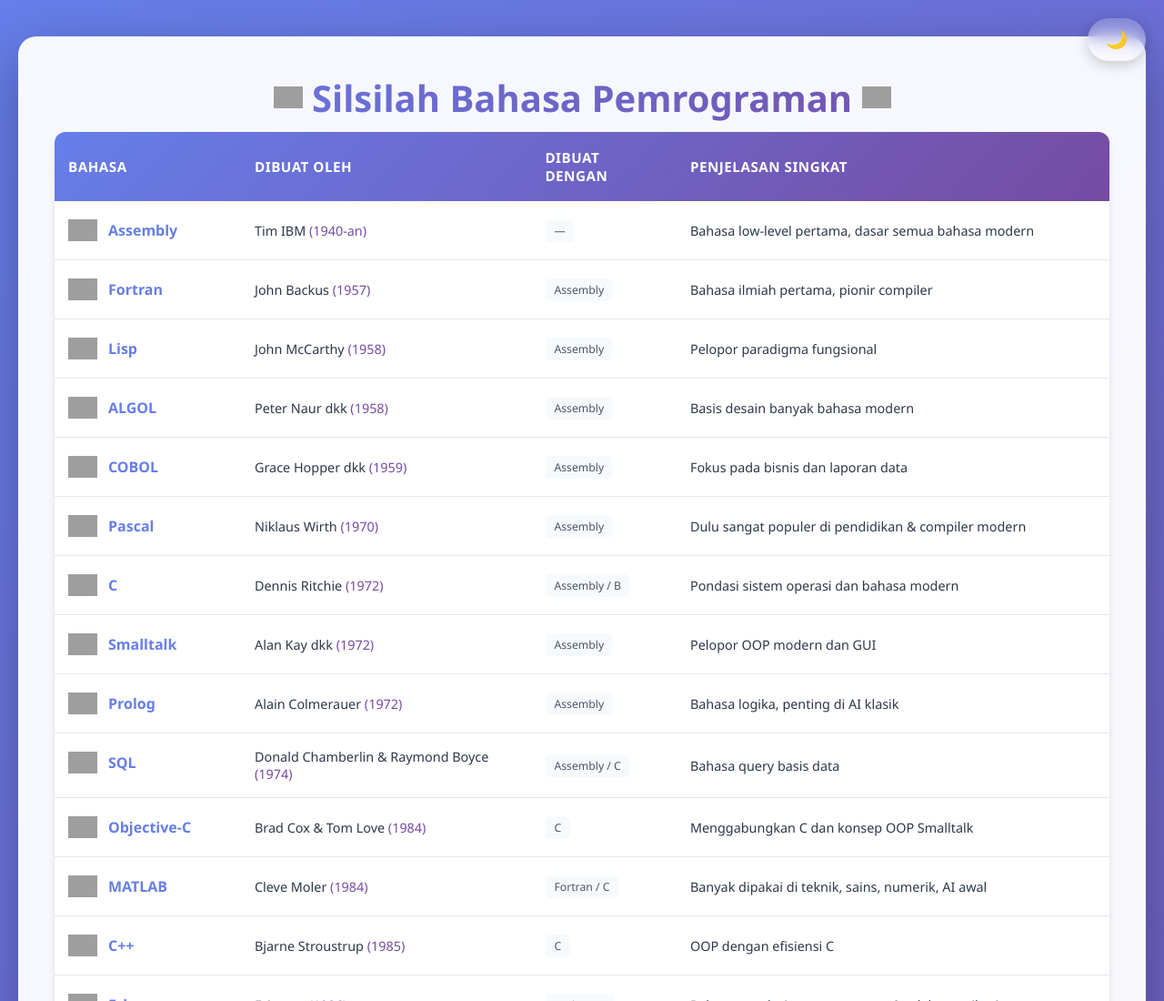
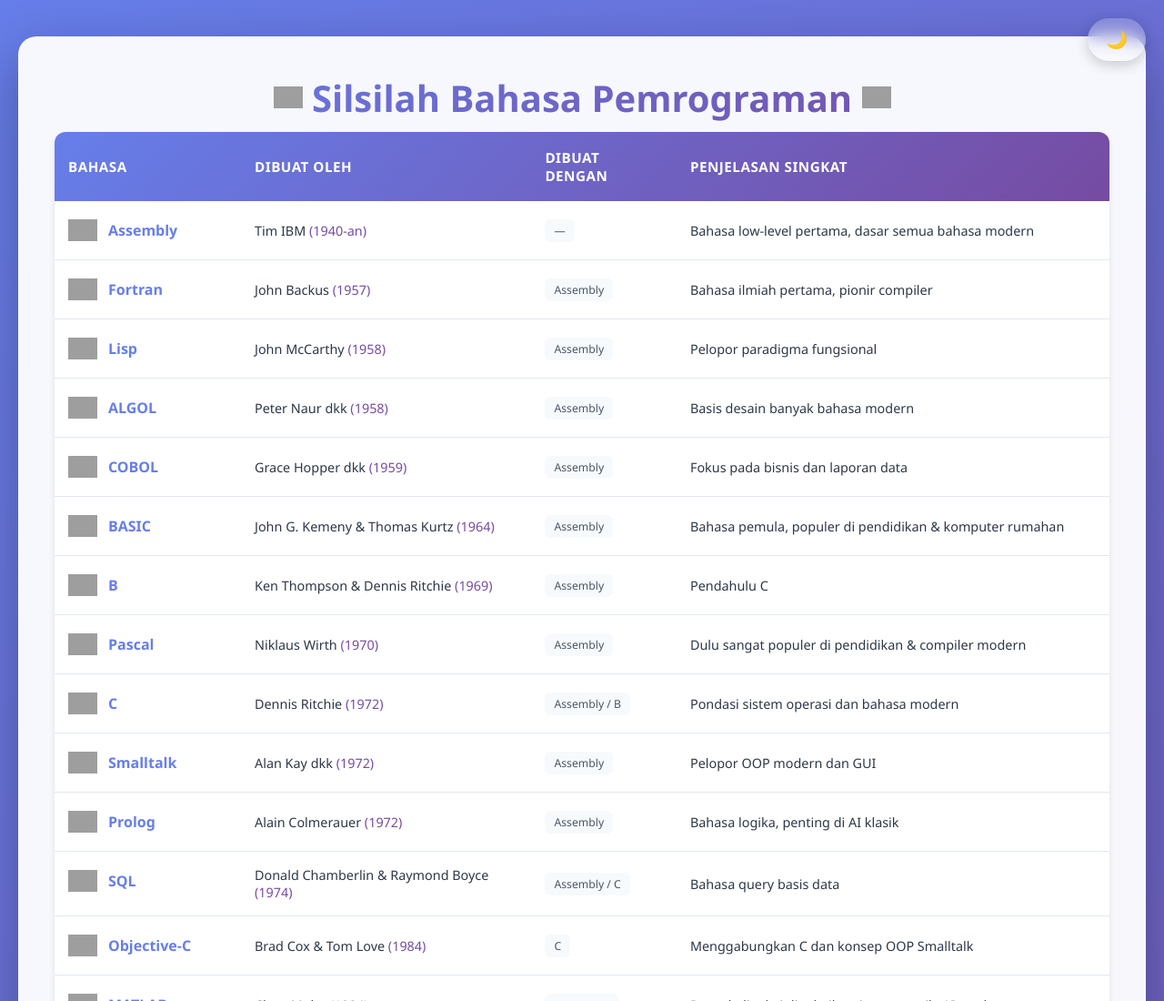
Before and after one commit to seimpairiyun/tech-lang, a plain HTML site: page index.html in a window 1280 px wide. Shown: the top 1100 px of the page at 91% size. Drawn offline with Linux system fonts and the light colour scheme; grey boxes are pictures that could not be loaded.

Commit message:
Add files via upload

```diff
--- a/index.html
+++ b/index.html
@@ -88,6 +88,26 @@
                         <td>Grace Hopper dkk <span class="year">(1959)</span></td>
                         <td><span class="built-with">Assembly</span></td>
                         <td>Fokus pada bisnis dan laporan data</td>
+                    </tr>
+                    <tr>
+                        <td>
+                            <img src="https://upload.wikimedia.org/wikipedia/commons/1/19/Green_bottles_BASIC.png"
+                                alt="BASIC" class="lang-logo" onerror="this.style.display='none'">
+                            BASIC
+                        </td>
+                        <td>John G. Kemeny & Thomas Kurtz <span class="year">(1964)</span></td>
+                        <td><span class="built-with">Assembly</span></td>
+                        <td>Bahasa pemula, populer di pendidikan & komputer rumahan</td>
+                    </tr>
+                    <tr>
+                        <td>
+                            <img src="https://www.svgrepo.com/show/406063/letter-b.svg"
+                                alt="B" class="lang-logo" onerror="this.style.display='none'">
+                            B
+                        </td>
+                        <td>Ken Thompson & Dennis Ritchie <span class="year">(1969)</span></td>
+                        <td><span class="built-with">Assembly</span></td>
+                        <td>Pendahulu C</td>
                     </tr>
                     <tr>
                         <td>
```
